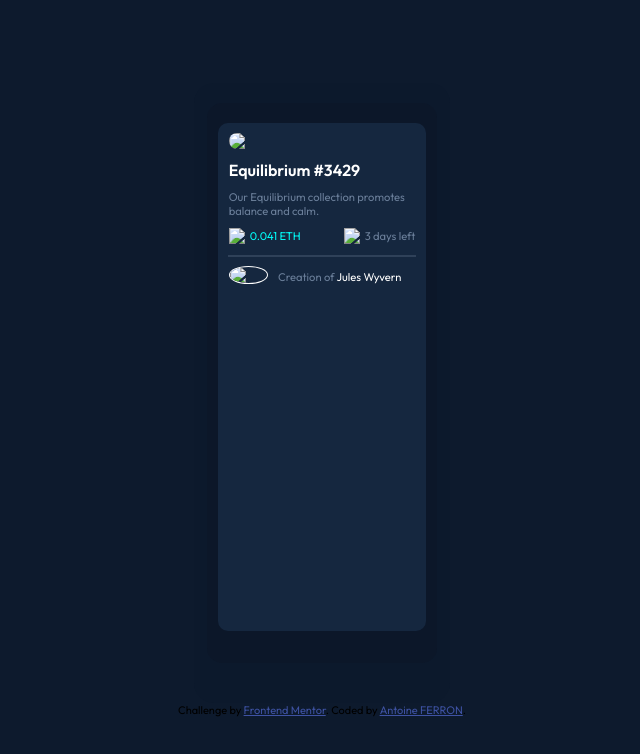
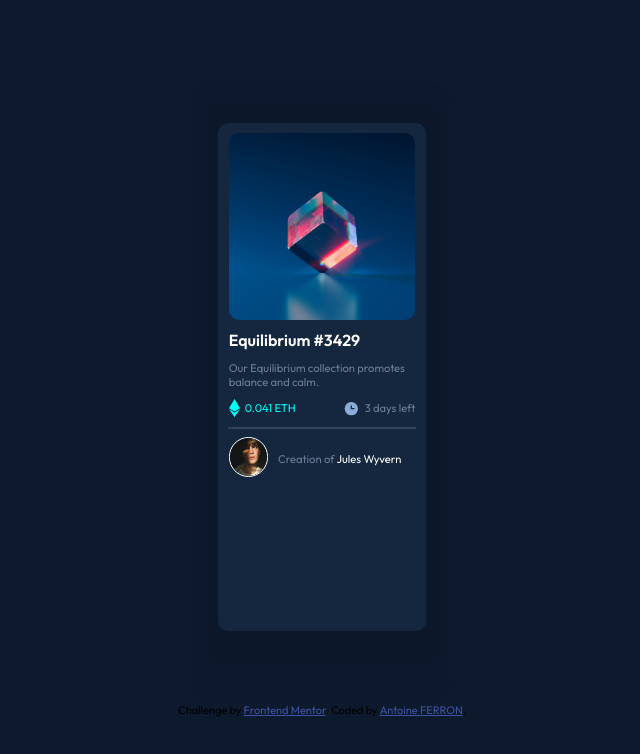
Before and after one commit to Brextiar/nft-preview-card-component-main, a plain HTML site: page index.html in a window 1280 px wide. Shown: the whole page, without its empty margins (318-958 px from the left). Drawn offline with Linux system fonts and the light colour scheme; the site is published under a folder, as on GitHub Pages, so addresses that start at the root find nothing.

Commit message:
Update index.html

```diff
--- a/index.html
+++ b/index.html
@@ -20,22 +20,22 @@
   <div class="backgroundone">
     <div class="backgroundtwo">
       <div class="card">
-        <img class="bigimg" src="/images/image-equilibrium.jpg">
+        <img class="bigimg" src="./images/image-equilibrium.jpg">
         <p class="big">Equilibrium #3429</p>
         <p class="description">Our Equilibrium collection promotes balance and calm.</p>
         <div class="valueTime">
           <div class="margin">
-            <img src="/images/icon-ethereum.svg">
+            <img src="./images/icon-ethereum.svg">
             <span class="eth">0.041 ETH</span>
           </div>
           <div class="margin">
-            <img src="/images/icon-clock.svg">
+            <img src="./images/icon-clock.svg">
             <span class="daysleft">3 days left</span>
           </div>
         </div>
         <hr>
         <div class="creator">
-          <img class="avatar" src="/images/image-avatar.png">
+          <img class="avatar" src="./images/image-avatar.png">
           <span><span class="creationof">Creation of</span><span class="name"> Jules Wyvern</span></span>
         </div>
       </div>
```
